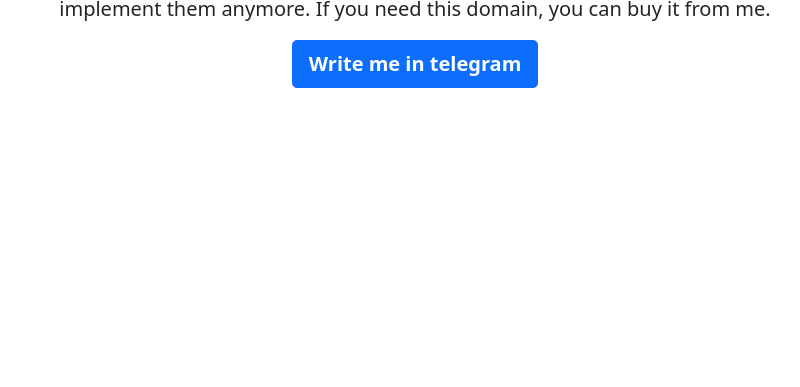
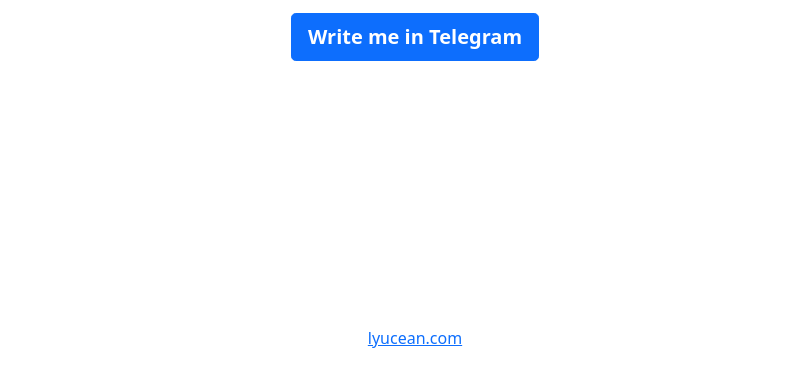
Before and after one commit to lyucean/gypsart.com, a plain HTML site: page public/index.html in a window 1280 px wide. Shown: the part 411-798 px from the top of the page, without its empty margins (225-1025 px from the left). Drawn offline with Linux system fonts and the light colour scheme.

Commit message:
+https://lyucean.com/

```diff
--- a/public/index.html
+++ b/public/index.html
@@ -41,11 +41,14 @@
       need this domain, you can buy it from me.</p>
     <p class="lead">
       <a href="https://t.me/lyucean" target="_blank" class="btn btn-lg btn-primary font-weight-bold">Write me in
-        telegram</a>
+        Telegram</a>
     </p>
   </main>
 
   <footer class="mt-auto text-white-50">
+    <p class="text-center">
+      <a class="btn btn-link" href="https://lyucean.com/" target="_blank">lyucean.com</a>
+    </p>
   </footer>
 </div>
 
```
